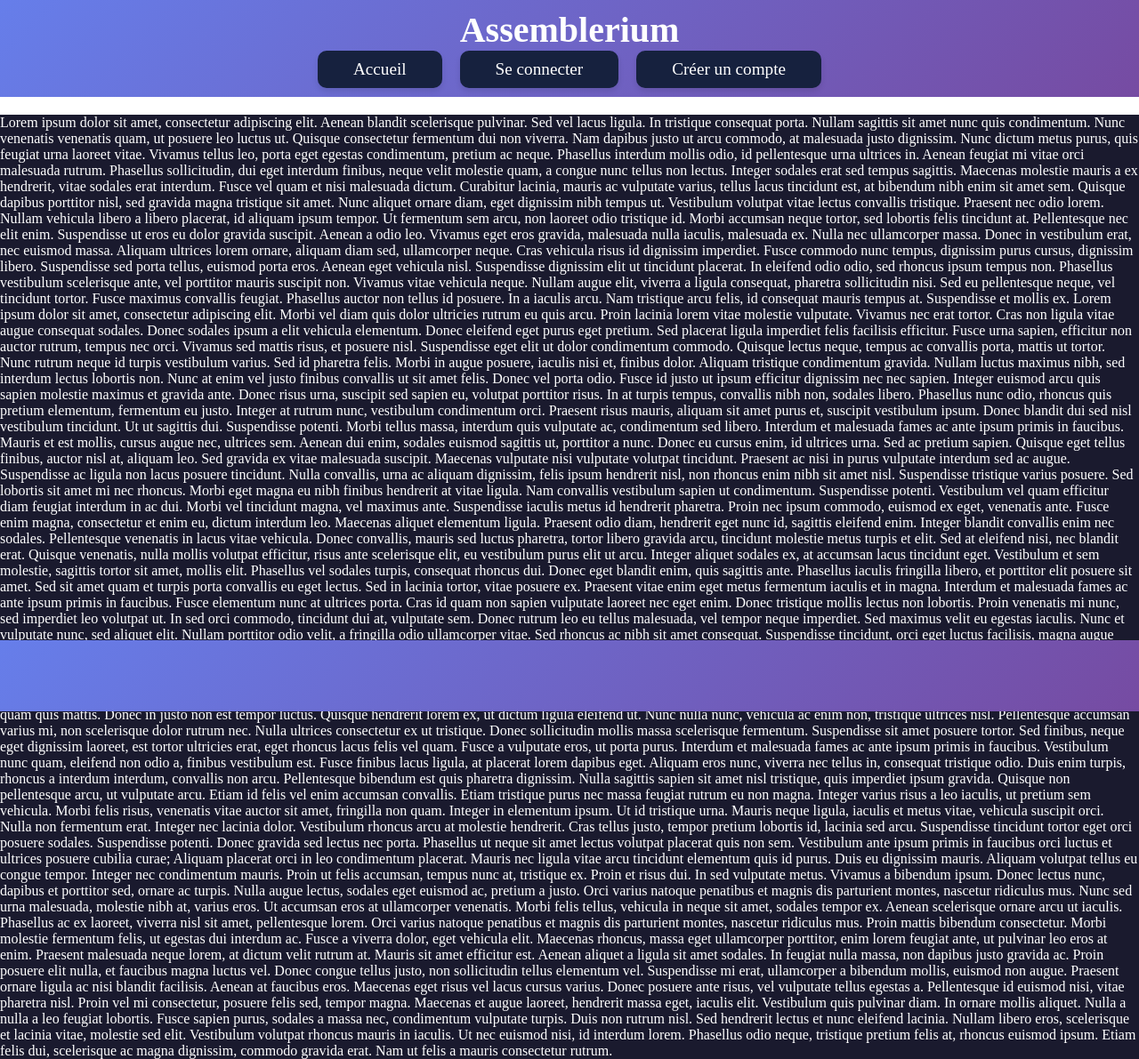
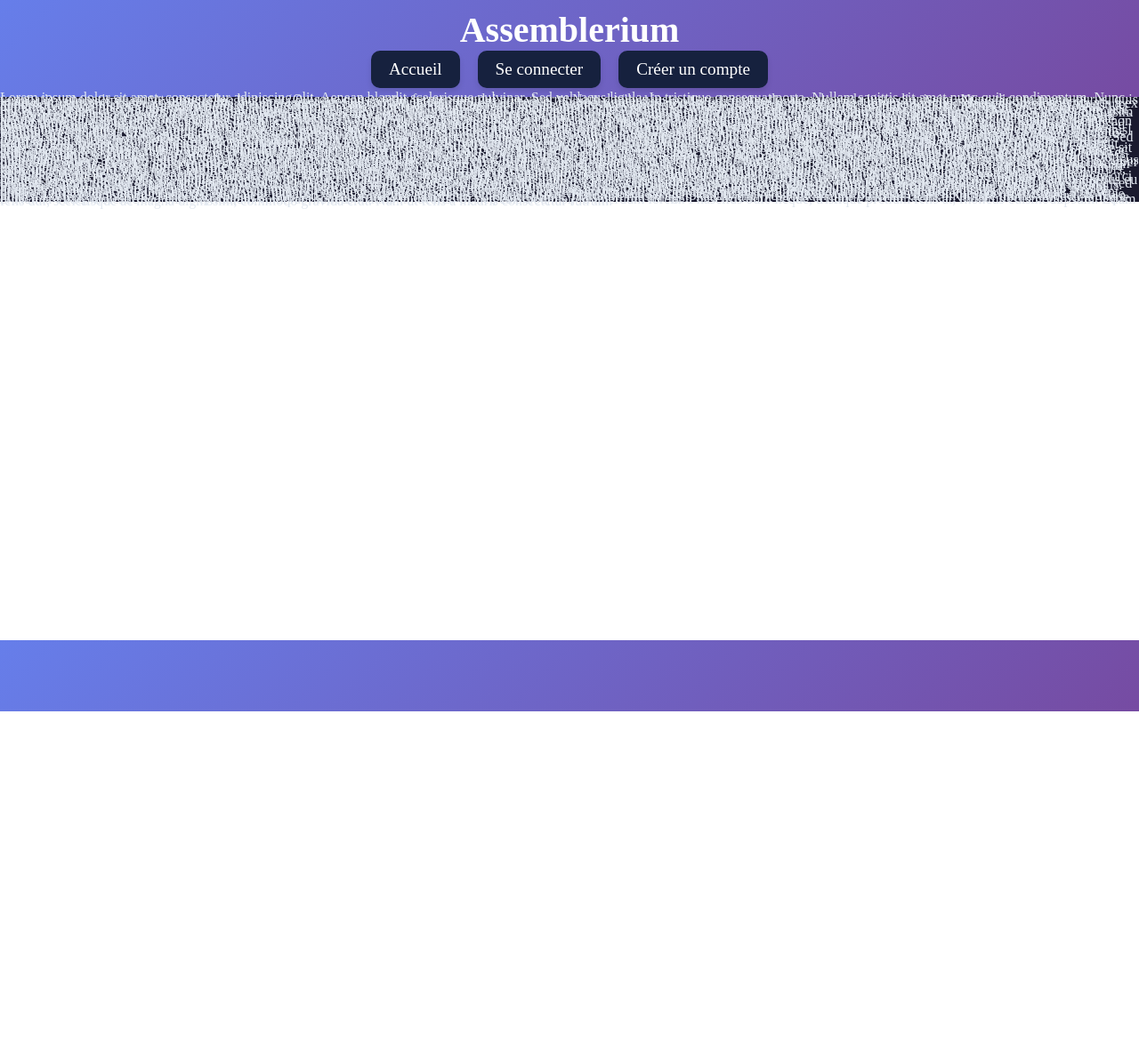
Before and after one commit to moiV123/projet_libre2026, a Flask app: page / in a window 1280 px wide. Shown: the whole page at 89% size. After the commit the page ends 800 px from the top, so only its background shows below. Run offline with Flask 3, Linux system fonts and the light colour scheme.

Commit message:
font_improve

```diff
--- a/static/base.css
+++ b/static/base.css
@@ -9,16 +9,18 @@ header {
     color: #ffffff;
     padding: 10px 0;
     text-align: center;
-    margin-bottom: 20px;
     height: 10%;
     width: 100%;
 }
+
 main {
     width: 100%;
     height: 80%;
     margin: 0 auto;
     background: #1a1a2e;
-    color: #ffffff;
+    color: #e2e8f0;
+    line-height: 2px;
+    font-size: medium;
 }
 
 footer {
@@ -37,6 +39,7 @@ footer {
     font-weight: bold;
     justify-content: center;
 }
+
 nav .menu {
     list-style: none;
     display: flex;
@@ -44,15 +47,8 @@ nav .menu {
     gap: 20px;
 }
 
-nav .menu li a {
-    color: #ffffff;
-    text-decoration: none;
-    font-size: 1.2em;
-}
-
 li {
     display: inline-block;
-    padding: 10px 20px;
     text-align: center;
     background: #16213e;
     color: #ffffff;
@@ -61,8 +57,13 @@ li {
     transition: background 0.5s, color 0.5s;
 }
 
-a {
-    padding: 10px 20px;
+nav .menu li a {
+    color: #ffffff;
+    text-decoration: none;
+    font-size: 1.2em;
+    display: block;
+    padding: 10px 20px;  /* Padding déplacé ici */
+    transition: color 0.5s;
 }
 
 li:hover {
```
